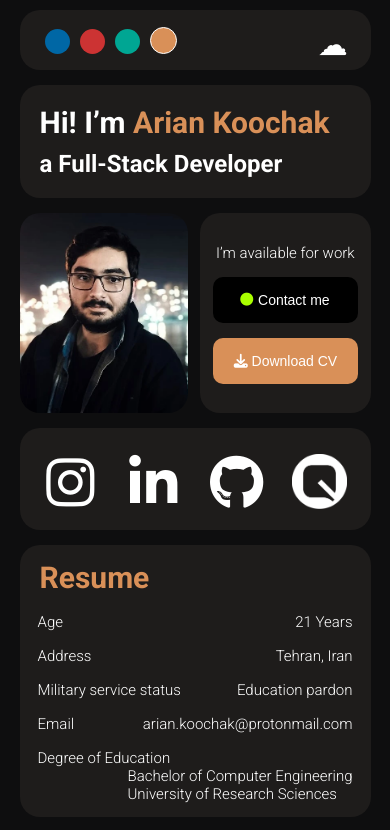
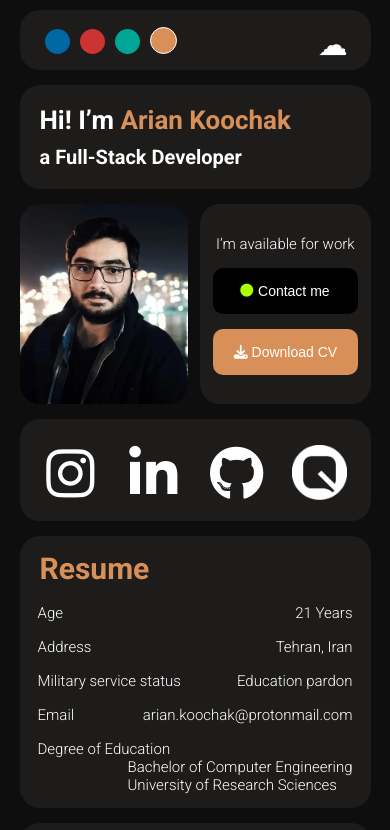
Before and after one commit to ariankoochak/PersonalWebsite, a React (Create React App) app in the folder ariankoochak/: page / in a window 390 px wide. Shown: the top 830 px of the page. Built offline with nearby package versions, Linux system fonts and the light colour scheme.

Commit message:
fix title size before loading font

```diff
--- a/ariankoochak/package.json
+++ b/ariankoochak/package.json
@@ -1,6 +1,6 @@
 {
   "name": "ariankoochak",
-  "version": "1.6.5",
+  "version": "1.6.6",
   "private": true,
   "dependencies": {
     "@reduxjs/toolkit": "^2.0.1",
--- a/ariankoochak/src/Assets/Styles/global.css
+++ b/ariankoochak/src/Assets/Styles/global.css
@@ -166,7 +166,7 @@ a {
     font-weight: 700;
     font-style: normal;
     font-size: 22px;
-    padding: 25px 20px 25px 40px;
+    padding: 25px 10px 25px 40px;
 }
 
 .title-div h2 {
@@ -623,10 +623,13 @@ a {
     }
     .title-div {
         font-size: 20px;
-        padding: 20px 10px 20px 20px;
+        padding: 20px 0px 20px 20px;
+    }
+    .title-div h2{
+        font-size: 26px;
     }
     .title-div h3 {
-        font-size: 24px;
+        font-size: 20px;
     }
     .image-div {
         height: 200px;
```
